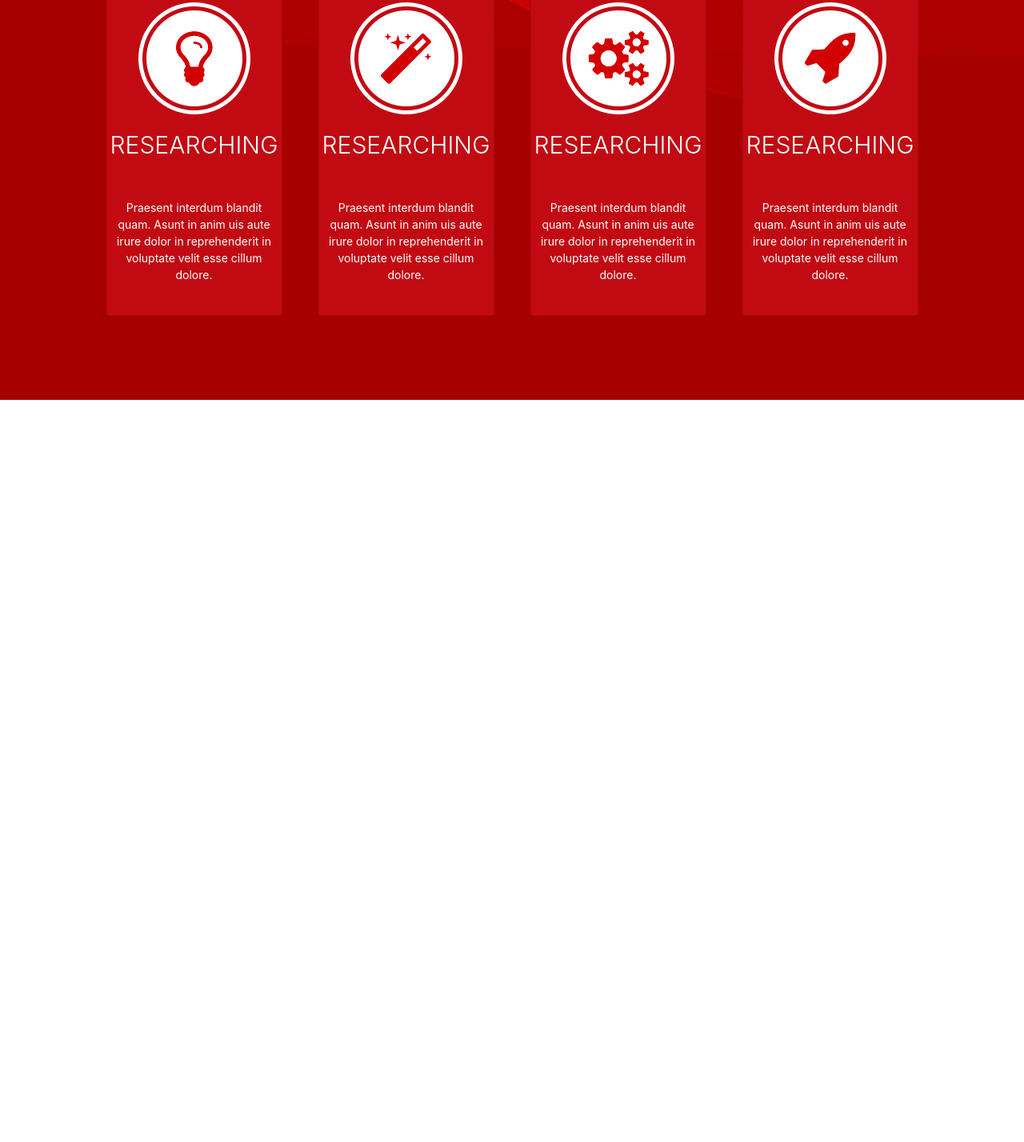
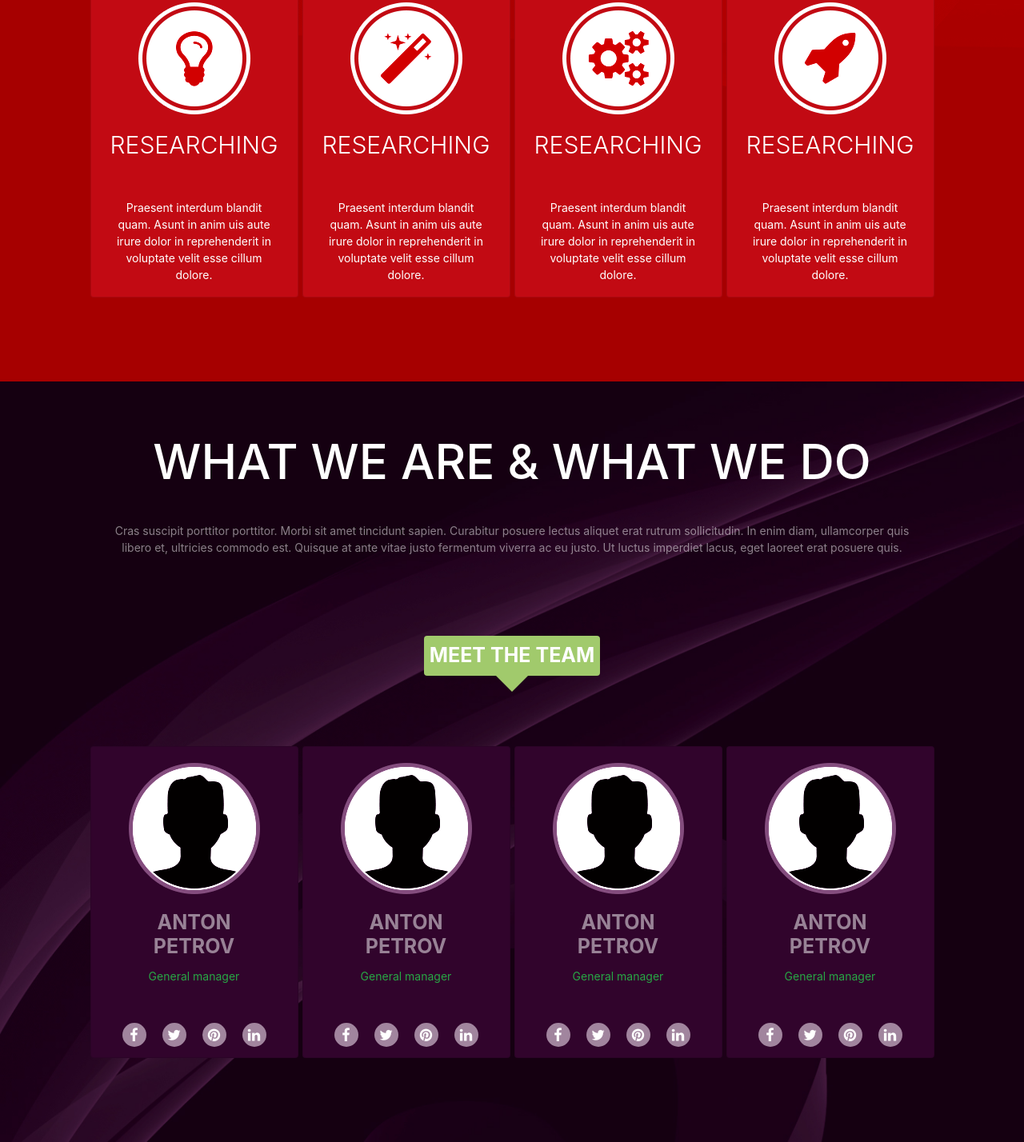
Before and after one commit to mykola-gataylo/HW_36_Bootstrap, a website: page src/index.html in a window 1280 px wide. Shown: the part 1204-2632 px from the top of the page at 80% size. Before the commit the page ends 1704 px from the top, so only its background shows below. Drawn offline with nearby package versions, Linux system fonts and the light colour scheme; files that its build step writes are made by us from their sources.

Commit message:
section 'about' with adaptive

```diff
--- /dev/null
+++ b/src/assets/style.css
@@ -0,0 +1,54 @@
+@font-face {
+  font-family: 'icomoon';
+  src:  url('fonts/icomoon.eot?57cxpc');
+  src:  url('fonts/icomoon.eot?57cxpc#iefix') format('embedded-opentype'),
+    url('fonts/icomoon.ttf?57cxpc') format('truetype'),
+    url('fonts/icomoon.woff?57cxpc') format('woff'),
+    url('fonts/icomoon.svg?57cxpc#icomoon') format('svg');
+  font-weight: normal;
+  font-style: normal;
+  font-display: block;
+}
+
+[class^="icon-"], [class*=" icon-"] {
+  /* use !important to prevent issues with browser extensions that change fonts */
+  font-family: 'icomoon' !important;
+  speak: never;
+  font-style: normal;
+  font-weight: normal;
+  font-variant: normal;
+  text-transform: none;
+  line-height: 1;
+
+  /* Better Font Rendering =========== */
+  -webkit-font-smoothing: antialiased;
+  -moz-osx-font-smoothing: grayscale;
+}
+
+.icon-lamp:before {
+  content: "\e908";
+}
+.icon-development:before {
+  content: "\e903";
+}
+.icon-user:before {
+  content: "\e900";
+}
+.icon-launch:before {
+  content: "\e902";
+}
+.icon-design:before {
+  content: "\e901";
+}
+.icon-pinterest:before {
+  content: "\e907";
+}
+.icon-linkedin:before {
+  content: "\e905";
+}
+.icon-twitter:before {
+  content: "\e904";
+}
+.icon-facebook:before {
+  content: "\e906";
+}
--- a/src/index.html
+++ b/src/index.html
@@ -6,6 +6,7 @@
   <meta name="viewport" content="width=device-width, initial-scale=1.0">
   <title>HW_36_Bootstrap</title>
   <link rel="stylesheet" href="./main.min.css">
+  <link rel="stylesheet" href="./assets/style.css">
 </head>
 
 <body>
@@ -118,6 +119,104 @@
 
   </section>
 
+
+
+  <section class="about d-flex flex-column text-white">
+    <div class="container-fluid p-0">
+      <div class="about-section-title section-title text-center d-flex align-items-center flex-column">
+        <h2 class="about-section-title__title section-title__title text-uppercase mt-0">what we are & what we do</h2>
+        <span class="about-section-title__text section-title__text text-white-50">Cras suscipit porttitor porttitor.
+          Morbi sit amet tincidunt sapien. Curabitur posuere lectus aliquet
+          erat rutrum sollicitudin. In enim diam, ullamcorper quis libero et,
+          ultricies commodo est. Quisque at ante vitae justo fermentum viverra
+          ac eu justo. Ut luctus imperdiet lacus, eget laoreet erat posuere quis.
+        </span>
+      </div>
+
+      <div class="meet d-flex flex-column align-items-center mb-5">
+        <div class="meet__rectangulo d-flex justify-content-center align-items-center font-weight-bold rounded">
+          <p class="meet__title text-uppercase">meet the team</p>
+        </div>
+        <div class="meet__triangulo"></div>
+      </div>
+      <div class="about-cards row d-flex justify-content-around align-items-center">
+        <div class="about-card card d-flex justify-content-center align-items-center text-center">
+          <img src="./assets/img/user_icon.png" alt="design_icon.jpg">
+          <div class="about-card-body card-body text-white-50">
+            <h5 class="about-card-title card-title font-weight-bold text-uppercase">anton petrov</h5>
+            <p class="about-card-text card-text text-success">General manager</p>
+            <div class="icons-block d-flex justify-content-center mt-5">
+              <a href="#"
+                class="icon-facebook card-link d-flex justify-content-center align-items-center rounded-circle"></a>
+              <a href="#"
+                class="icon-twitter card-link d-flex justify-content-center align-items-center rounded-circle"></a>
+              <a href="#"
+                class="icon-pinterest card-link d-flex justify-content-center align-items-center rounded-circle"></a>
+              <a href="#"
+                class="icon-linkedin card-link d-flex justify-content-center align-items-center rounded-circle"></a>
+            </div>
+
+          </div>
+        </div>
+        <div class="about-card card d-flex justify-content-center align-items-center text-center">
+          <img src="./assets/img/user_icon.png" alt="design_icon.jpg">
+          <div class="about-card-body card-body text-white-50">
+            <h5 class="about-card-title card-title font-weight-bold text-uppercase">anton petrov</h5>
+            <p class="about-card-text card-text text-success">General manager</p>
+            <div class="icons-block d-flex justify-content-center mt-5">
+              <a href="#"
+                class="icon-facebook card-link d-flex justify-content-center align-items-center rounded-circle"></a>
+              <a href="#"
+                class="icon-twitter card-link d-flex justify-content-center align-items-center rounded-circle"></a>
+              <a href="#"
+                class="icon-pinterest card-link d-flex justify-content-center align-items-center rounded-circle"></a>
+              <a href="#"
+                class="icon-linkedin card-link d-flex justify-content-center align-items-center rounded-circle"></a>
+            </div>
+          </div>
+        </div>
+        <div class="about-card card d-flex justify-content-center align-items-center text-center">
+          <img src="./assets/img/user_icon.png" alt="design_icon.jpg">
+          <div class="about-card-body card-body text-white-50">
+            <h5 class="about-card-title card-title font-weight-bold text-uppercase">anton petrov</h5>
+            <p class="about-card-text card-text text-success">General manager</p>
+            <div class="icons-block d-flex justify-content-center mt-5">
+              <a href="#"
+                class="icon-facebook card-link d-flex justify-content-center align-items-center rounded-circle"></a>
+              <a href="#"
+                class="icon-twitter card-link d-flex justify-content-center align-items-center rounded-circle"></a>
+              <a href="#"
+                class="icon-pinterest card-link d-flex justify-content-center align-items-center rounded-circle"></a>
+              <a href="#"
+                class="icon-linkedin card-link d-flex justify-content-center align-items-center rounded-circle"></a>
+            </div>
+
+          </div>
+        </div>
+        <div class="about-card card d-flex justify-content-center align-items-center text-center">
+          <img src="./assets/img/user_icon.png" alt="design_icon.jpg">
+          <div class="about-card-body card-body text-white-50">
+            <h5 class="about-card-title card-title font-weight-bold text-uppercase">anton petrov</h5>
+            <p class="about-card-text card-text text-success">General manager</p>
+            <div class="icons-block d-flex justify-content-center mt-5">
+              <a href="#"
+                class="icon-facebook card-link d-flex justify-content-center align-items-center rounded-circle"></a>
+              <a href="#"
+                class="icon-twitter card-link d-flex justify-content-center align-items-center rounded-circle"></a>
+              <a href="#"
+                class="icon-pinterest card-link d-flex justify-content-center align-items-center rounded-circle"></a>
+              <a href="#"
+                class="icon-linkedin card-link d-flex justify-content-center align-items-center rounded-circle"></a>
+            </div>
+
+          </div>
+        </div>
+      </div>
+    </div>
+  </section>
+
+
+
   <script src="./main.min.js"></script>
 </body>
 
--- /dev/null
+++ b/src/styles/about.scss
@@ -0,0 +1,77 @@
+.about {
+  padding: 0 125px 90px;
+  background: url(../assets/about_bg.jpg);
+  background-size: cover;
+  background-position: center center;
+
+  .section-title {
+    margin-bottom: 100px;
+  }
+
+  .section-title__title {
+    font-size: 60px;
+    margin-bottom: 40px;
+  }
+
+  .section-title__subtitle {
+    font-size: 20px;
+  }
+
+  .section-title__text {
+    font-size: 14px;
+  }
+
+  .meet__rectangulo {
+    width: 220px;
+    height: 50px;
+    background: #a1ca6c;
+  }
+
+  .meet__triangulo {
+    border: 20px solid transparent;
+    border-top: 20px solid #a1ca6c;
+  }
+
+  .meet__title {
+    font-size: 25px;
+  }
+
+  .about-card {
+    max-width: 260px;
+    height: 390px;
+    padding: 1.25rem;
+    background-color: #31042c;
+    margin-bottom: 15px;
+  }
+
+  .about-card-title {
+    font-size: 30px;
+    font-weight: 300;
+  }
+
+  .about-card-title {
+    font-size: 25px;
+  }
+
+  .about-card-text {
+    font-size: 14px;
+  }
+
+  .icon-facebook,
+  .icon-twitter,
+  .icon-pinterest,
+  .icon-linkedin {
+    font-size: 18px;
+    width: 30px;
+    height: 30px;
+    background: #a1859e;
+  }
+
+  .mt-0 {
+    margin-top: 4rem !important;
+  }
+
+  .mb-0 {
+    margin-bottom: 4rem !important;
+  }
+}
--- /dev/null
+++ b/src/styles/about_media.scss
@@ -0,0 +1,11 @@
+@media (min-width:1200px) {}
+
+@media (min-width: 768px) and (max-width: 991.98px) {}
+
+@media (min-width: 575.98px) and (max-width: 768.98px) {}
+
+@media (max-width: 575.98px) {
+  .about {
+    padding: 0 65px 45px;
+  }
+}
--- a/src/styles/main.min.scss
+++ b/src/styles/main.min.scss
@@ -1,8 +1,11 @@
 @import '../../node_modules/bootstrap/scss/bootstrap.scss';
 @import 'base';
+
 @import 'header';
 @import 'services';
+@import 'about';
 
 
 @import 'header_media';
 @import 'services_media';
+@import 'about_media';
--- a/src/styles/services.scss
+++ b/src/styles/services.scss
@@ -30,7 +30,9 @@
   }
 
   .services-card {
-    max-width: 220px;
+
+    max-width: 260px;
+    height: 390px;
     background-color: #c20a13;
     padding: 1.25rem;
     margin-bottom: 15px;
```
Also changed, not shown: src/assets/about_bg.jpg (added), src/assets/fonts/icomoon.ttf (added), src/assets/fonts/icomoon.woff (added), 2 other files.
